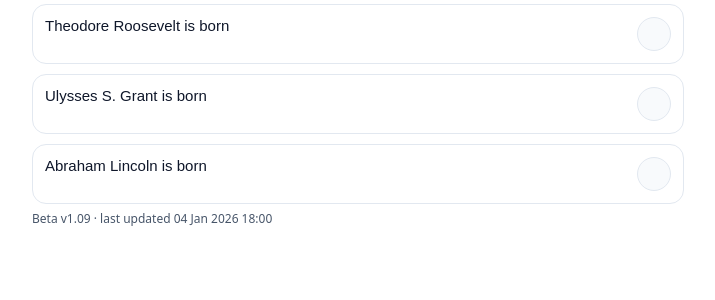
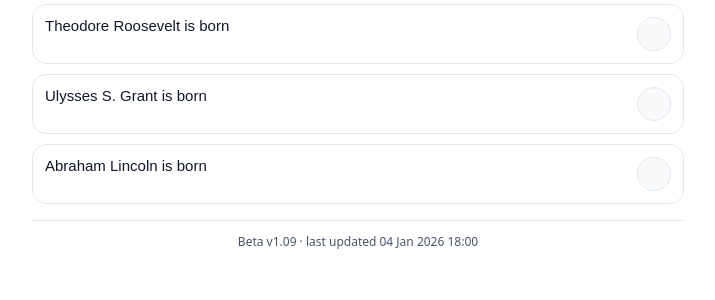
Before and after one commit to jimgallagher80/Eventorder, a PHP site: page / in a window 1280 px wide. Shown: the part 466-766 px from the top of the page, without its empty margins (282-997 px from the left). Run offline with PHP 8.4, Linux system fonts and the light colour scheme.

Commit message:
Update style.css

```diff
--- a/style.css
+++ b/style.css
@@ -462,3 +462,18 @@ button.share{
 
 /* Ensure old history area never shows if still present in HTML */
 #history{ display: none !important; }
+
+/* Footer build line */
+.buildline{
+  margin: 16px 0 0 0;
+  padding-top: 12px;
+  border-top: 1px solid var(--border);
+  text-align: center;
+  font-size: 12px;
+  color: var(--muted);
+}
+
+/* When the grid panel appears, give it consistent spacing */
+#gridPanel{
+  margin-top: 10px;
+}
```
